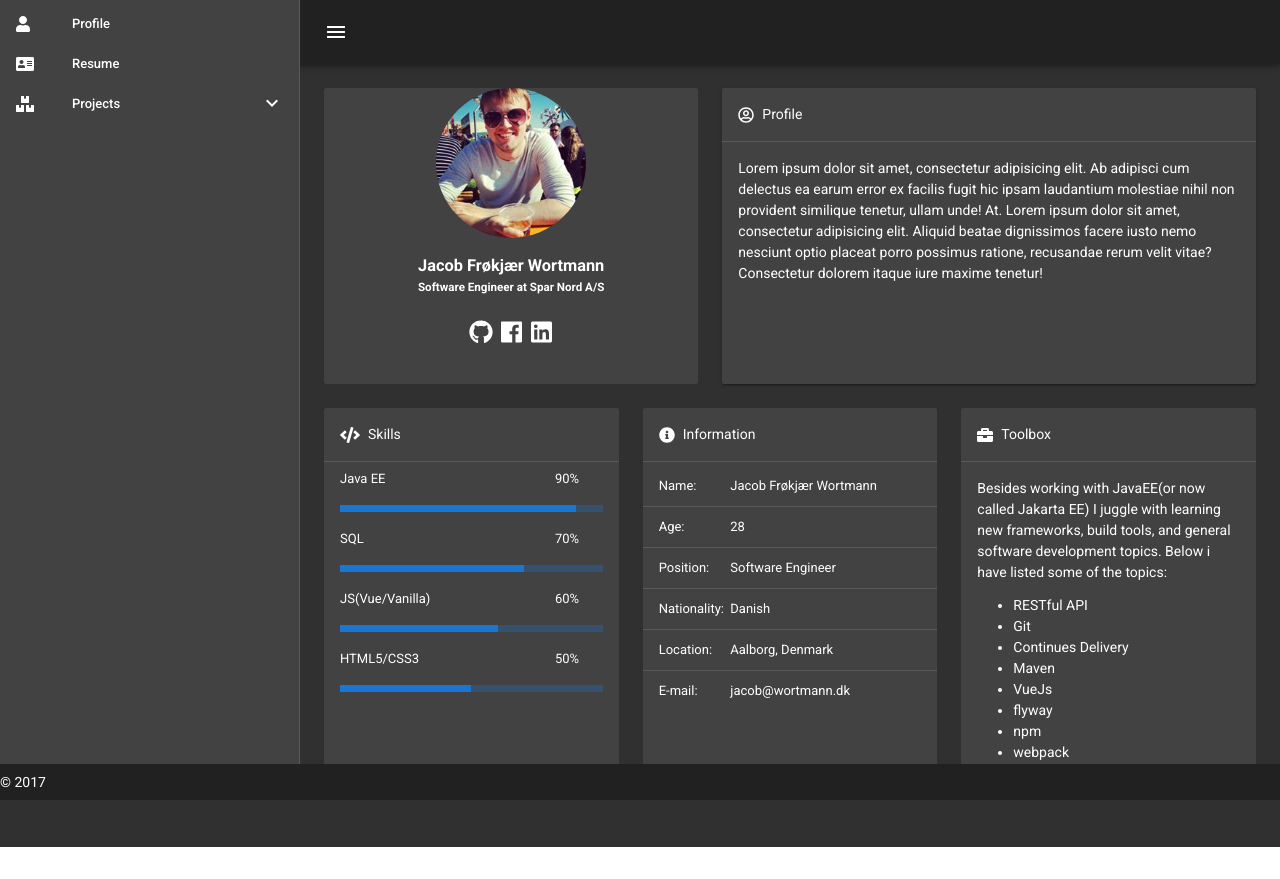
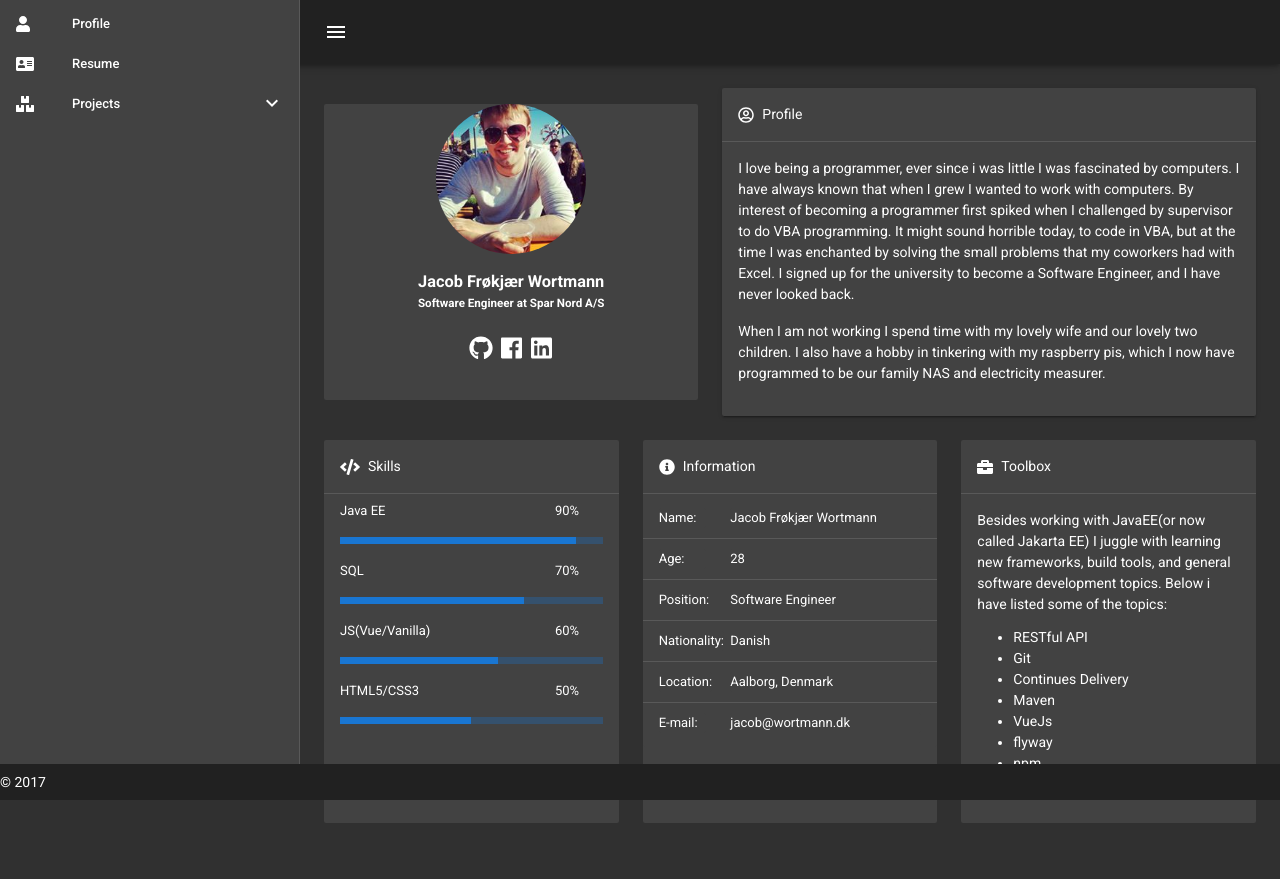
Before and after one commit to FuzzyAzurik/jacobwortmann, a Vue app in the folder src/main/vuejs/: page /#/ in a window 1280 px wide. Before the commit the page ends 847 px from the top, so only its background shows below. Built offline with nearby package versions, Linux system fonts and the light colour scheme.

Commit message:
added bio for the Profile page

```diff
--- a/src/main/vuejs/src/components/Profile.vue
+++ b/src/main/vuejs/src/components/Profile.vue
@@ -32,11 +32,21 @@
                         Profile
                     </v-card-title>
                     <v-divider/>
-                    <v-card-text>Lorem ipsum dolor sit amet, consectetur adipisicing elit. Ab adipisci cum delectus ea
-                        earum error ex facilis fugit hic ipsam laudantium molestiae nihil non provident similique
-                        tenetur, ullam unde! At. Lorem ipsum dolor sit amet, consectetur adipisicing elit. Aliquid
-                        beatae dignissimos facere iusto nemo nesciunt optio placeat porro possimus ratione, recusandae
-                        rerum velit vitae? Consectetur dolorem itaque iure maxime tenetur!
+                    <v-card-text>
+                        <p>
+                            I love being a programmer, ever since i was little I was fascinated by computers.
+                            I have always known that when I grew I wanted to work with computers.
+                            By interest of becoming a programmer first spiked when I challenged by supervisor to do VBA
+                            programming.
+                            It might sound horrible today, to code in VBA, but at the time I was enchanted by solving
+                            the small problems that my coworkers had with Excel.
+                            I signed up for the university to become a Software Engineer, and I have never looked back.
+                        </p>
+                        <p>
+                            When I am not working I spend time with my lovely wife and our lovely two children.
+                            I also have a hobby in tinkering with my raspberry pis, which I now have programmed to be our family NAS and
+                            electricity measurer.
+                        </p>
                     </v-card-text>
                 </v-card>
             </v-flex>
@@ -109,7 +119,8 @@
                     </v-card-title>
                     <v-divider/>
                     <v-card-text>
-                        Besides working with JavaEE(or now called Jakarta EE) I juggle with learning new frameworks, build tools, and general software development topics.
+                        Besides working with JavaEE(or now called Jakarta EE) I juggle with learning new frameworks,
+                        build tools, and general software development topics.
                         Below i have listed some of the topics:
                         <v-flex d-flex>
                             <ul>
```
